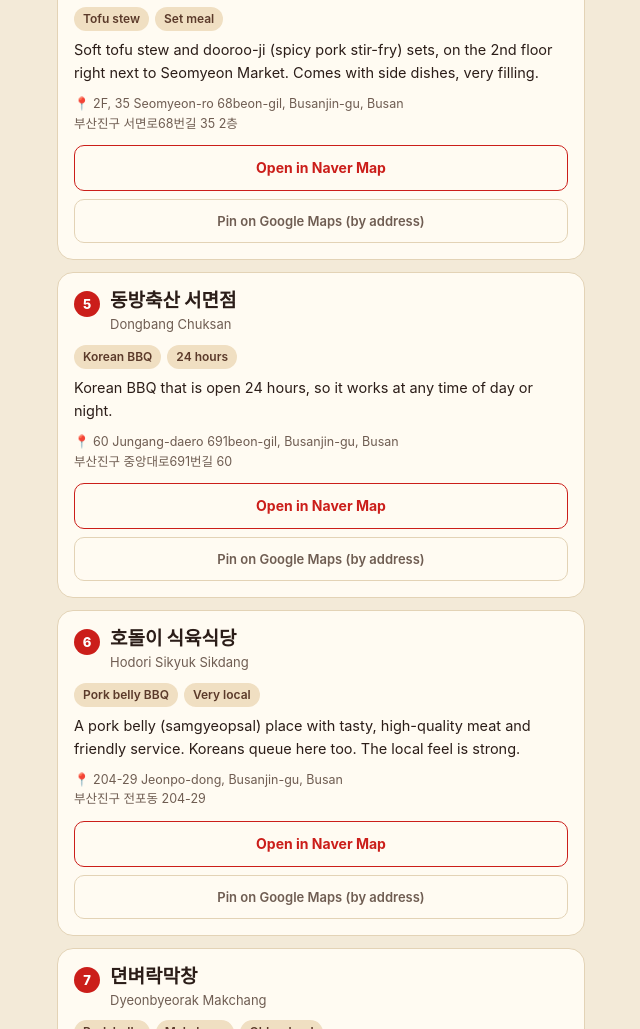
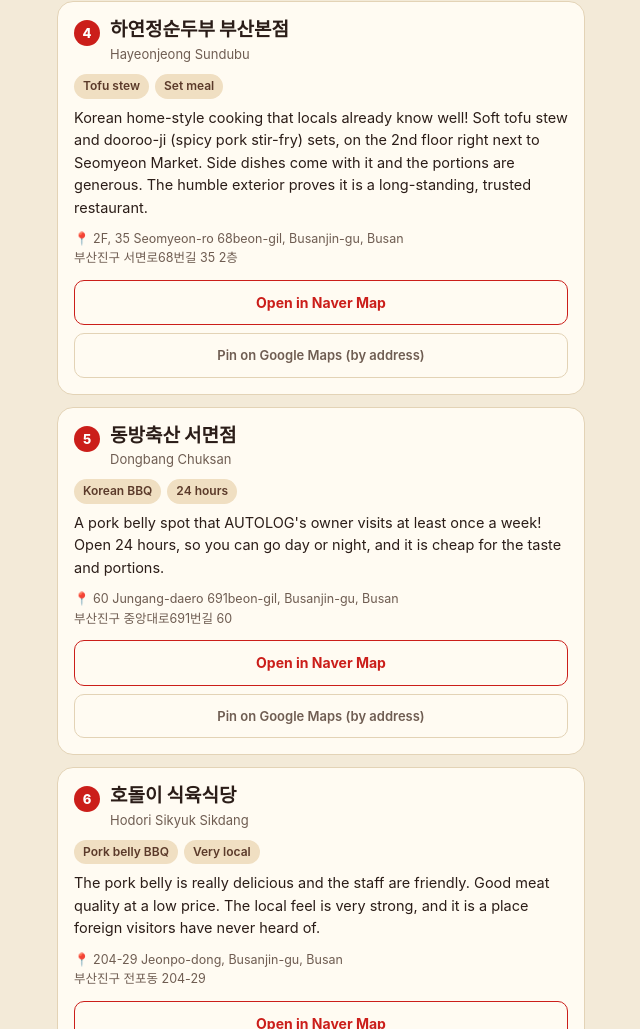
Before and after one commit to kgkg147-cmd/autolog-eats, a plain HTML site: page index.html in a window 1280 px wide. Shown: the part 1771-2800 px from the top of the page, without its empty margins (319-959 px from the left). Drawn offline with Linux system fonts and the light colour scheme.

Commit message:
Add files via upload

```diff
--- a/index.html
+++ b/index.html
@@ -128,34 +128,34 @@ const UI = {
 const PLACES = [
   { ko:"송정3대국밥", en:"Songjeong 3-Dae Gukbap", q:"송정3대국밥 서면", addr:"부산진구 서면로68번길 33", enAddr:"33 Seomyeon-ro 68beon-gil, Busanjin-gu, Busan",
     tags:{en:["Pork soup"],ja:["豚汁クッパ"],zh:["豬肉湯飯"]},
-    d:{en:"Busan's classic pork soup (dwaeji-gukbap). Clean, mild broth in Seomyeon's famous pork-soup alley. Popular with visitors too, so expect some tourists.",
-       ja:"釜山の定番、豚肉スープ（テジクッパ）。西面の有名なクッパ通りにある、澄んでやさしい味のスープ。観光客にも人気です。",
-       zh:"釜山經典豬肉湯飯。位於西面著名的豬肉湯飯街，湯頭清爽溫和，也深受遊客歡迎。"} },
+    d:{en:"Busan's classic pork soup (dwaeji-gukbap), in Seomyeon's famous pork-soup alley. The broth is clear and mild. It's already a famous spot that tourists love too! AUTOLOG's owner always goes here after a night of heavy drinking.",
+       ja:"釜山の代表的な豚肉スープ（テジクッパ）。西面のクッパ通りにあり、スープは澄んでやさしい味です。観光客にもすでに有名なお店！AUTOLOGのオーナーも、飲みすぎた日は必ず行く名店です。",
+       zh:"釜山代表性的豬肉湯飯，位於西面豬肉湯飯街，湯頭清爽溫和。已經是遊客也很熟悉的名店！AUTOLOG 老闆喝多了之後一定會去吃。"} },
   { ko:"기장손칼국수", en:"Gijang Son-kalguksu", q:"기장손칼국수 서면", addr:"부산진구 서면로 56", enAddr:"56 Seomyeon-ro, Busanjin-gu, Busan",
     tags:{en:["Noodles","Cheap eats"],ja:["麺","安い"],zh:["麵食","平價"]},
-    d:{en:"Hand-cut noodles in Seomyeon Market, with kimbap on the side. Simple and cheap. Seats are small but turnover is fast, a local's quick meal.",
-       ja:"西面市場の手打ちカルグクスとキンパ。シンプルで安く、席は狭いけれど回転が早い、地元の人の定番ランチです。",
-       zh:"西面市場的手擀刀切麵，搭配海苔飯捲。簡單又便宜，座位不大但翻桌快，是在地人的日常午餐。"} },
+    d:{en:"Hand-cut noodles and kimbap in Seomyeon Market. Simple and cheap. The seats are small, but that is exactly what gives it a real local atmosphere! It is already well known and approved by locals.",
+       ja:"西面市場の手打ちカルグクスとキンパ。シンプルで安いです。席は狭いけれど、その分ローカルな雰囲気があります！地元の人にもすでに認められた有名店です。",
+       zh:"西面市場的手擀刀切麵與海苔飯捲，簡單又便宜。座位雖然小，但正因如此充滿在地氛圍！早已獲得在地人認可的名店。"} },
   { ko:"춘하추동밀면 서면본점", en:"Chunhachudong Milmyeon", q:"춘하추동밀면 서면본점", addr:"부산진구 서면문화로 48-1", enAddr:"48-1 Seomyeonmunhwa-ro, Busanjin-gu, Busan",
     tags:{en:["Busan noodles"],ja:["釜山名物の麺"],zh:["釜山名物麵"]},
-    d:{en:"Milmyeon is Busan's chilled wheat noodle dish. Try the cold-broth mul-milmyeon with dumplings (mandu). Two floors and quick turnover.",
-       ja:"ミルミョンは釜山名物の冷たい小麦麺。冷たいスープのムル・ミルミョンとマンドゥ（餃子）がおすすめ。2階席があり回転も早いです。",
-       zh:"密麵（밀면）是釜山名物冰涼小麥麵。推薦冰湯的水密麵搭配煎餃（饅頭）。共有兩層樓，翻桌快。"} },
+    d:{en:"Milmyeon is Busan's own chilled wheat noodle dish, famous as a summer food. Try the cold-broth mul-milmyeon with dumplings (mandu). In summer, locals even queue up to get in!",
+       ja:"ミルミョンは釜山だけの冷たい小麦麺で、夏の食べ物として有名です。冷たいスープのムル・ミルミョンにマンドゥ（餃子）をぜひ一緒に。夏は地元の人で行列ができるほどです！",
+       zh:"密麵（밀면）是釜山獨有的冰涼小麥麵，以夏季美食聞名。推薦冰湯的水密麵搭配煎餃（饅頭）。夏天甚至會有在地人排隊候位！"} },
   { ko:"하연정순두부 부산본점", en:"Hayeonjeong Sundubu", q:"하연정순두부 부산본점", addr:"부산진구 서면로68번길 35 2층", enAddr:"2F, 35 Seomyeon-ro 68beon-gil, Busanjin-gu, Busan",
     tags:{en:["Tofu stew","Set meal"],ja:["純豆腐チゲ","定食"],zh:["嫩豆腐鍋","套餐"]},
-    d:{en:"Soft tofu stew and dooroo-ji (spicy pork stir-fry) sets, on the 2nd floor right next to Seomyeon Market. Comes with side dishes, very filling.",
-       ja:"純豆腐チゲやトゥルチギ（豚肉炒め）のセット。西面市場のすぐ隣のビル2階。おかず付きでボリューム満点です。",
-       zh:"嫩豆腐鍋與辣炒豬肉（두루치기）套餐，就在西面市場旁大樓2樓，附小菜，份量十足。"} },
+    d:{en:"Korean home-style cooking that locals already know well! Soft tofu stew and dooroo-ji (spicy pork stir-fry) sets, on the 2nd floor right next to Seomyeon Market. Side dishes come with it and the portions are generous. The humble exterior proves it is a long-standing, trusted restaurant.",
+       ja:"地元の人にはすでに有名な韓国の家庭料理！純豆腐チゲとトゥルチギ（豚肉炒め）のセット。西面市場のすぐ隣のビルの2階にあります。おかず付きでボリューム満点。古びた外観が、長く愛されてきた名店であることを物語っています。",
+       zh:"在地人早已熟知的韓式家常菜！嫩豆腐鍋與辣炒豬肉（두루치기）套餐，就在西面市場旁大樓2樓。附小菜，份量十足。樸舊的外觀正是老店實力的證明。"} },
   { ko:"동방축산 서면점", en:"Dongbang Chuksan", q:"동방축산 서면점", addr:"부산진구 중앙대로691번길 60", enAddr:"60 Jungang-daero 691beon-gil, Busanjin-gu, Busan",
     tags:{en:["Korean BBQ","24 hours"],ja:["韓国焼肉","24時間"],zh:["韓式燒肉","24小時"]},
-    d:{en:"Korean BBQ that is open 24 hours, so it works at any time of day or night.",
-       ja:"24時間営業の韓国式焼肉。昼でも夜中でも行けます。",
-       zh:"24小時營業的韓式燒肉，不論白天或深夜都能去。"} },
+    d:{en:"A pork belly spot that AUTOLOG's owner visits at least once a week! Open 24 hours, so you can go day or night, and it is cheap for the taste and portions.",
+       ja:"AUTOLOGのオーナーが週に1回は必ず行くサムギョプサルの名店！24時間営業なので昼でも夜でも行けて、味とボリュームのわりに安いです。",
+       zh:"AUTOLOG 老闆每週至少去一次的五花肉名店！24小時營業，白天深夜都能去，以味道和份量來說價格很實惠。"} },
   { ko:"호돌이 식육식당", en:"Hodori Sikyuk Sikdang", q:"호돌이 식육식당 전포동", addr:"부산진구 전포동 204-29", enAddr:"204-29 Jeonpo-dong, Busanjin-gu, Busan",
     tags:{en:["Pork belly BBQ","Very local"],ja:["サムギョプサル","ローカル感"],zh:["五花肉","在地感"]},
-    d:{en:"A pork belly (samgyeopsal) place with tasty, high-quality meat and friendly service. Koreans queue here too. The local feel is strong.",
-       ja:"サムギョプサルの店。美味しくて親切、肉の品質も高く韓国人も行列を作ります。ローカル感がたっぷりです。",
-       zh:"五花肉店，好吃又親切，肉品品質好到連韓國人也排隊，在地氛圍濃厚。"} },
+    d:{en:"The pork belly is really delicious and the staff are friendly. Good meat quality at a low price. The local feel is very strong, and it is a place foreign visitors have never heard of.",
+       ja:"サムギョプサルが本当に美味しく、スタッフも親切です。安い価格で肉の品質も良いお店。ローカル感がとても強く、外国人にはまったく知られていない隠れた名店です。",
+       zh:"五花肉真的非常好吃，店員也很親切。價格實惠、肉品品質好。在地氛圍非常濃厚，是外國遊客完全不知道的隱藏名店。"} },
   { ko:"뎐벼락막창", en:"Dyeonbyeorak Makchang", url:"https://naver.me/5huaeiFR", addr:"부산진구 부전동 168-50", enAddr:"168-50 Bujeon-dong, Busanjin-gu, Busan",
     tags:{en:["Pork belly","Makchang","Old-school"],ja:["サムギョプサル","マクチャン","老舗"],zh:["五花肉","豬腸(막창)","老店"]},
     d:{en:"Pork belly and makchang (grilled pork intestines). An old restaurant with a strong local feel, loved by young and old alike.",
```
